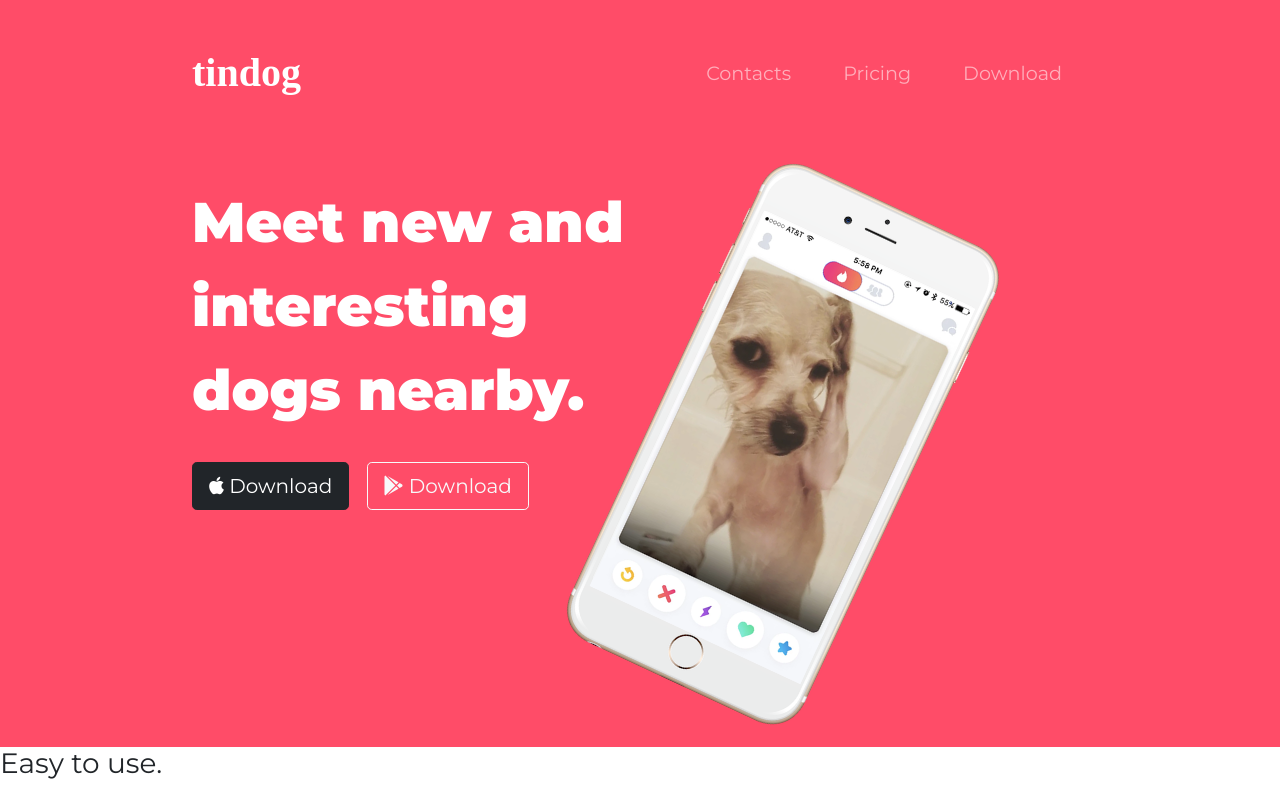
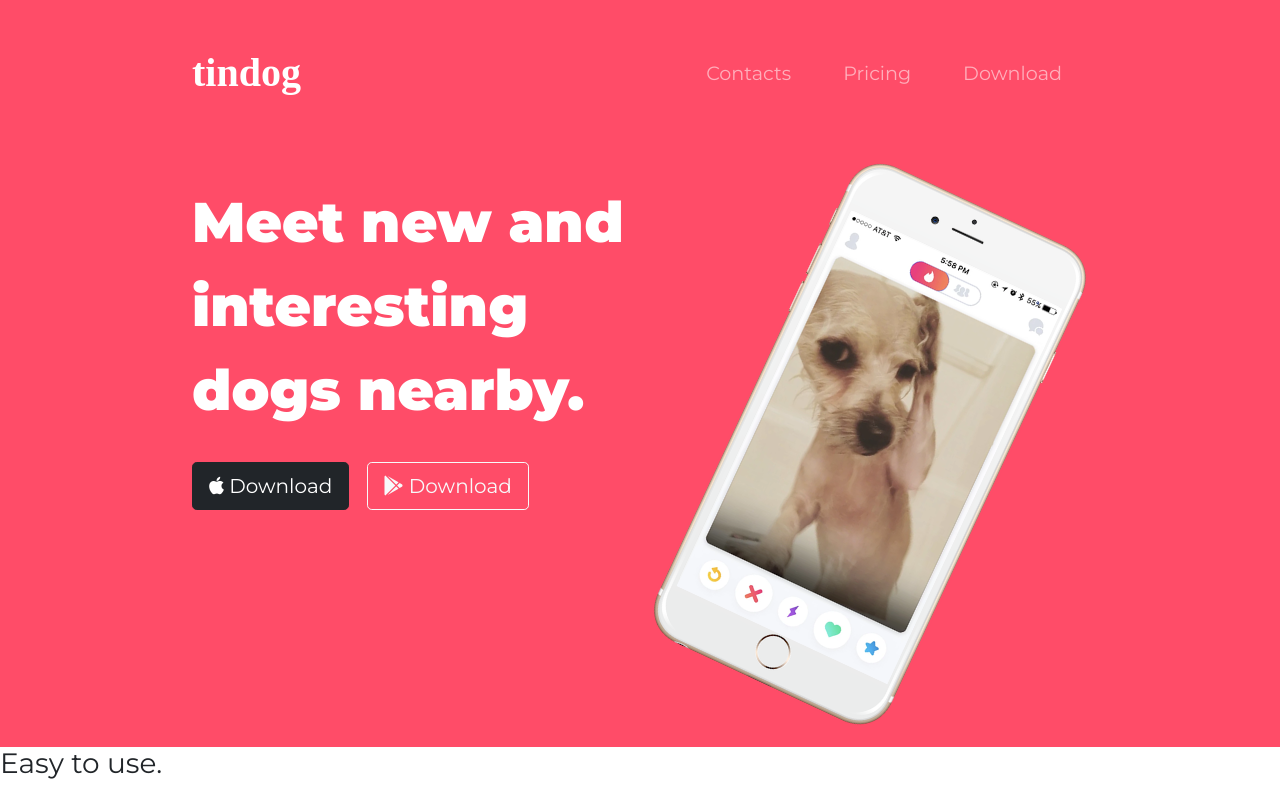
Before and after one commit to ShivamIITK21/tindog, a plain HTML site: page index.html in a window 1280 px wide. Shown: the top 785 px of the page. Drawn offline with nearby package versions, Linux system fonts and the light colour scheme.

Commit message:
centered img

```diff
--- a/css/styles.css
+++ b/css/styles.css
@@ -6,6 +6,7 @@ body{
 #title{
     background-color: #ff4c68;
     color: #fff;
+    overflow: hidden;
 }
 
 #tagline{
@@ -45,3 +46,8 @@ body{
     width: 60%;
     transform: rotate(25deg);
 }
+
+.img-div{
+    display: flex;
+    justify-content: center;
+}
--- a/index.html
+++ b/index.html
@@ -48,7 +48,7 @@
         <button type="button" class="btn btn-dark btn-lg down-btn"><i class="fa-brands fa-apple"></i> Download</button>
         <button type="button" class="btn btn-outline-light btn-lg down-btn"><i class="fa-brands fa-google-play"></i> Download</button>
       </div>
-      <div class="col-lg-6">
+      <div class="col-lg-6 img-div">
         <img src="images/iphone6.png" alt="iphone-mockup" class="title-img">
       </div>
     </div>
```
